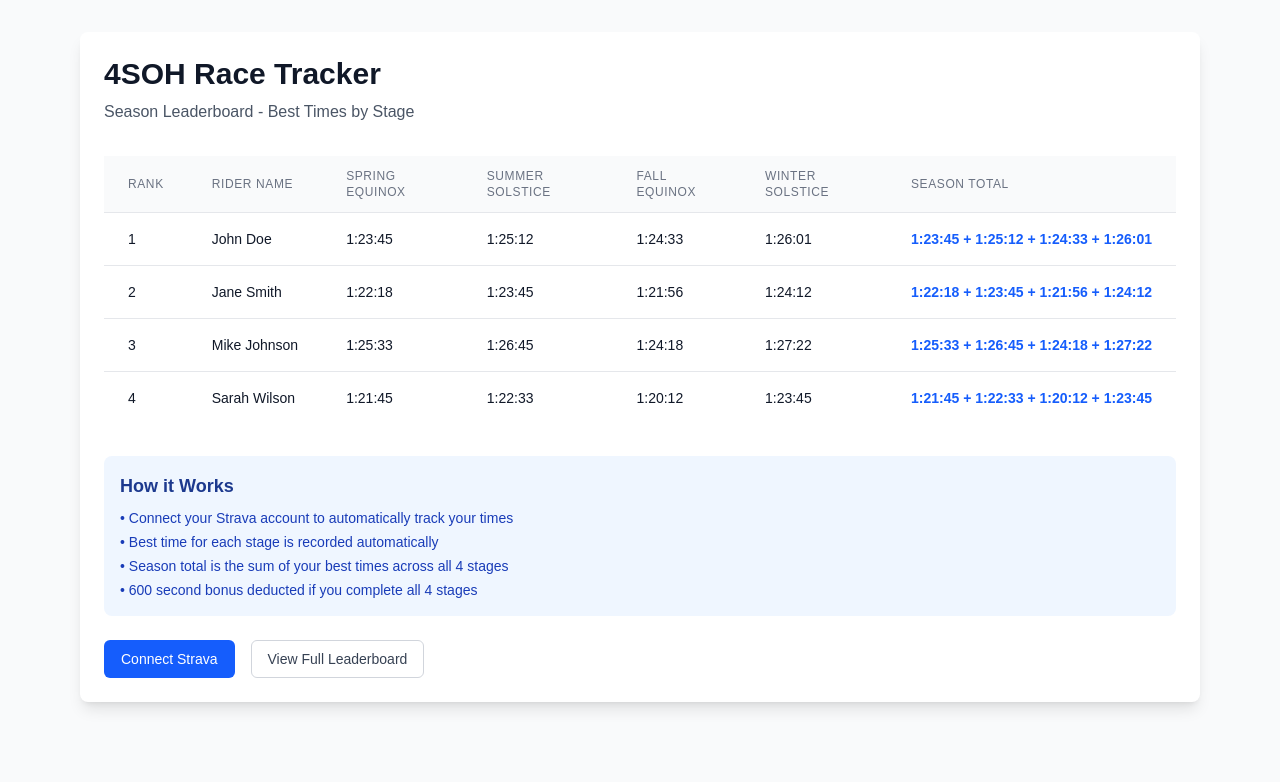
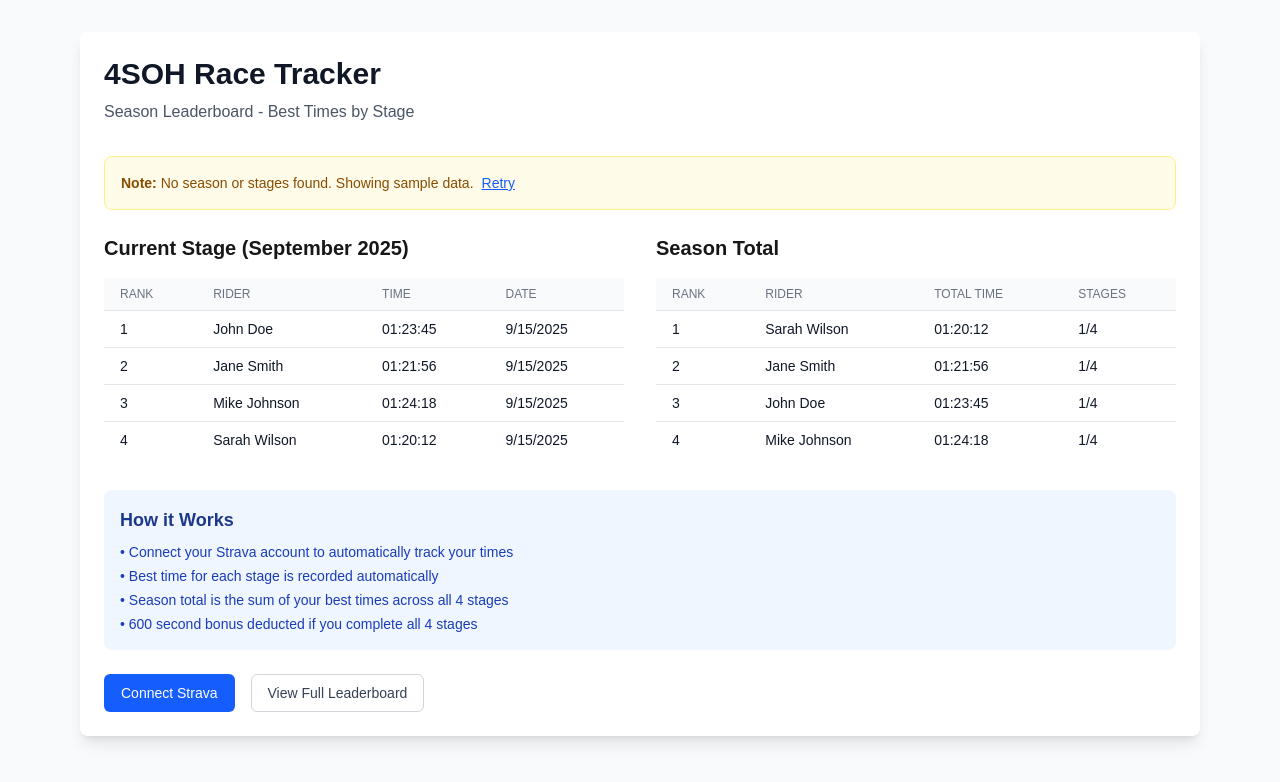
Before and after one commit to cjones88a/4soh, a Next.js app: page / in a window 1280 px wide. Shown: the top 782 px of the page. Built offline with nearby package versions, Linux system fonts and the light colour scheme; no server answers; the database is empty.

Commit message:
Add real Strava data integration
- Configure segment ID 3407862085591628422
- Add script to fetch September 2025 data from Strava
- Create API endpoint to serve real data
- Update homepage to fetch and display real data
- Fallback to mock data if no real data available

```diff
--- /dev/null
+++ b/app/api/data/route.ts
@@ -0,0 +1,69 @@
+import { NextResponse } from 'next/server';
+import { prisma } from '@/lib/db';
+import { getBestPerAthleteByStageAndSegment, getSeasonTotalOverall } from '@/lib/leaderboard';
+
+export const dynamic = 'force-dynamic';
+
+export async function GET() {
+  try {
+    // Get the current season and stages
+    const season = await prisma.season.findFirst({
+      where: { year: 2025 },
+      include: { stages: true }
+    });
+
+    if (!season || season.stages.length === 0) {
+      return NextResponse.json({
+        error: 'No season or stages found',
+        data: {
+          overall: [],
+          seasonTotal: []
+        }
+      });
+    }
+
+    // Get the overall segment
+    const overallSegment = await prisma.segment.findFirst({
+      where: { stravaSegmentId: 3407862085591628422 }
+    });
+
+    if (!overallSegment) {
+      return NextResponse.json({
+        error: 'Overall segment not found',
+        data: {
+          overall: [],
+          seasonTotal: []
+        }
+      });
+    }
+
+    // Get best efforts for the first stage (September 2025)
+    const firstStage = season.stages[0];
+    const overallData = await getBestPerAthleteByStageAndSegment(firstStage.id, overallSegment.id);
+
+    // Get season totals
+    const seasonTotals = await getSeasonTotalOverall(
+      season.stages.map(s => s.id),
+      overallSegment.id
+    );
+
+    return NextResponse.json({
+      data: {
+        overall: overallData,
+        seasonTotal: seasonTotals,
+        stage: firstStage.name,
+        segment: overallSegment.name
+      }
+    });
+
+  } catch (error) {
+    console.error('Error fetching data:', error);
+    return NextResponse.json({
+      error: 'Failed to fetch data',
+      data: {
+        overall: [],
+        seasonTotal: []
+      }
+    }, { status: 500 });
+  }
+}
--- a/app/page.tsx
+++ b/app/page.tsx
@@ -1,16 +1,89 @@
 'use client';
-import { useState } from 'react';
+import { useState, useEffect } from 'react';
 
-// Mock data for testing
-const mockRiders = [
-  { id: 1, name: 'John Doe', springTime: '1:23:45', summerTime: '1:25:12', fallTime: '1:24:33', winterTime: '1:26:01' },
-  { id: 2, name: 'Jane Smith', springTime: '1:22:18', summerTime: '1:23:45', fallTime: '1:21:56', winterTime: '1:24:12' },
-  { id: 3, name: 'Mike Johnson', springTime: '1:25:33', summerTime: '1:26:45', fallTime: '1:24:18', winterTime: '1:27:22' },
-  { id: 4, name: 'Sarah Wilson', springTime: '1:21:45', summerTime: '1:22:33', fallTime: '1:20:12', winterTime: '1:23:45' },
-];
+type RiderData = {
+  athleteName: string;
+  athleteId: string;
+  elapsedSec: number;
+  activityDate: string;
+  stravaEffortId: number;
+  activityId: number;
+};
+
+type SeasonTotal = {
+  athleteId: string;
+  athleteName: string;
+  totalElapsedSec: number;
+  stagesCompleted: number;
+};
 
 export default function HomePage() {
-  const [riders] = useState(mockRiders);
+  const [riders, setRiders] = useState<RiderData[]>([]);
+  const [seasonTotals, setSeasonTotals] = useState<SeasonTotal[]>([]);
+  const [loading, setLoading] = useState(true);
+  const [error, setError] = useState<string | null>(null);
+
+  useEffect(() => {
+    fetchData();
+  }, []);
+
+  const fetchData = async () => {
+    try {
+      setLoading(true);
+      const response = await fetch('/api/data');
+      const result = await response.json();
+
+      if (result.error) {
+        setError(result.error);
+        // Fall back to mock data if no real data
+        setMockData();
+      } else {
+        setRiders(result.data.overall || []);
+        setSeasonTotals(result.data.seasonTotal || []);
+      }
+    } catch (err) {
+      console.error('Error fetching data:', err);
+      setError('Failed to load data');
+      setMockData();
+    } finally {
+      setLoading(false);
+    }
+  };
+
+  const setMockData = () => {
+    setRiders([
+      { athleteName: 'John Doe', athleteId: '1', elapsedSec: 5025, activityDate: '2025-09-15', stravaEffortId: 1, activityId: 1 },
+      { athleteName: 'Jane Smith', athleteId: '2', elapsedSec: 4916, activityDate: '2025-09-15', stravaEffortId: 2, activityId: 2 },
+      { athleteName: 'Mike Johnson', athleteId: '3', elapsedSec: 5058, activityDate: '2025-09-15', stravaEffortId: 3, activityId: 3 },
+      { athleteName: 'Sarah Wilson', athleteId: '4', elapsedSec: 4812, activityDate: '2025-09-15', stravaEffortId: 4, activityId: 4 },
+    ]);
+    setSeasonTotals([
+      { athleteId: '4', athleteName: 'Sarah Wilson', totalElapsedSec: 4812, stagesCompleted: 1 },
+      { athleteId: '2', athleteName: 'Jane Smith', totalElapsedSec: 4916, stagesCompleted: 1 },
+      { athleteId: '1', athleteName: 'John Doe', totalElapsedSec: 5025, stagesCompleted: 1 },
+      { athleteId: '3', athleteName: 'Mike Johnson', totalElapsedSec: 5058, stagesCompleted: 1 },
+    ]);
+  };
+
+  function secondsToHMS(total: number) {
+    const h = Math.floor(total / 3600);
+    const m = Math.floor((total % 3600) / 60);
+    const s = total % 60;
+    return [h, m, s].map((v) => String(v).padStart(2, '0')).join(':');
+  }
+
+  if (loading) {
+    return (
+      <div className="min-h-screen bg-gray-50 py-8">
+        <div className="max-w-6xl mx-auto px-4">
+          <div className="bg-white rounded-lg shadow-lg p-6 text-center">
+            <div className="animate-spin rounded-full h-12 w-12 border-b-2 border-blue-600 mx-auto"></div>
+            <p className="mt-4 text-gray-600">Loading race data...</p>
+          </div>
+        </div>
+      </div>
+    );
+  }
 
   return (
     <div className="min-h-screen bg-gray-50 py-8">
@@ -19,61 +92,71 @@ export default function HomePage() {
           <h1 className="text-3xl font-bold text-gray-900 mb-2">4SOH Race Tracker</h1>
           <p className="text-gray-600 mb-8">Season Leaderboard - Best Times by Stage</p>
 
+          {error && (
+            <div className="mb-6 p-4 bg-yellow-50 border border-yellow-200 rounded-lg">
+              <p className="text-yellow-800 text-sm">
+                <strong>Note:</strong> {error}. Showing sample data.
+                <button onClick={fetchData} className="ml-2 text-blue-600 underline">Retry</button>
+              </p>
+            </div>
+          )}
+
+          <div className="grid grid-cols-1 lg:grid-cols-2 gap-8">
+            {/* Current Stage Leaderboard */}
+            <div>
+              <h2 className="text-xl font-semibold mb-4">Current Stage (September 2025)</h2>
               <div className="overflow-x-auto">
                 <table className="min-w-full divide-y divide-gray-200">
                   <thead className="bg-gray-50">
                     <tr>
-                  <th className="px-6 py-3 text-left text-xs font-medium text-gray-500 uppercase tracking-wider">
-                    Rank
-                  </th>
-                  <th className="px-6 py-3 text-left text-xs font-medium text-gray-500 uppercase tracking-wider">
-                    Rider Name
-                  </th>
-                  <th className="px-6 py-3 text-left text-xs font-medium text-gray-500 uppercase tracking-wider">
-                    Spring Equinox
-                  </th>
-                  <th className="px-6 py-3 text-left text-xs font-medium text-gray-500 uppercase tracking-wider">
-                    Summer Solstice
-                  </th>
-                  <th className="px-6 py-3 text-left text-xs font-medium text-gray-500 uppercase tracking-wider">
-                    Fall Equinox
-                  </th>
-                  <th className="px-6 py-3 text-left text-xs font-medium text-gray-500 uppercase tracking-wider">
-                    Winter Solstice
-                  </th>
-                  <th className="px-6 py-3 text-left text-xs font-medium text-gray-500 uppercase tracking-wider">
-                    Season Total
-                  </th>
+                      <th className="px-4 py-2 text-left text-xs font-medium text-gray-500 uppercase">Rank</th>
+                      <th className="px-4 py-2 text-left text-xs font-medium text-gray-500 uppercase">Rider</th>
+                      <th className="px-4 py-2 text-left text-xs font-medium text-gray-500 uppercase">Time</th>
+                      <th className="px-4 py-2 text-left text-xs font-medium text-gray-500 uppercase">Date</th>
                     </tr>
                   </thead>
                   <tbody className="bg-white divide-y divide-gray-200">
                     {riders.map((rider, index) => (
-                  <tr key={rider.id} className="hover:bg-gray-50">
-                    <td className="px-6 py-4 whitespace-nowrap text-sm font-medium text-gray-900">
-                      {index + 1}
-                    </td>
-                    <td className="px-6 py-4 whitespace-nowrap text-sm font-medium text-gray-900">
-                      {rider.name}
-                    </td>
-                    <td className="px-6 py-4 whitespace-nowrap text-sm text-gray-900">
-                      {rider.springTime}
-                    </td>
-                    <td className="px-6 py-4 whitespace-nowrap text-sm text-gray-900">
-                      {rider.summerTime}
-                    </td>
-                    <td className="px-6 py-4 whitespace-nowrap text-sm text-gray-900">
-                      {rider.fallTime}
-                    </td>
-                    <td className="px-6 py-4 whitespace-nowrap text-sm text-gray-900">
-                      {rider.winterTime}
-                    </td>
-                    <td className="px-6 py-4 whitespace-nowrap text-sm font-semibold text-blue-600">
-                      {rider.springTime} + {rider.summerTime} + {rider.fallTime} + {rider.winterTime}
+                      <tr key={rider.athleteId} className="hover:bg-gray-50">
+                        <td className="px-4 py-2 text-sm font-medium text-gray-900">{index + 1}</td>
+                        <td className="px-4 py-2 text-sm font-medium text-gray-900">{rider.athleteName}</td>
+                        <td className="px-4 py-2 text-sm text-gray-900">{secondsToHMS(rider.elapsedSec)}</td>
+                        <td className="px-4 py-2 text-sm text-gray-900">
+                          {new Date(rider.activityDate).toLocaleDateString()}
                         </td>
                       </tr>
                     ))}
                   </tbody>
                 </table>
+              </div>
+            </div>
+
+            {/* Season Total */}
+            <div>
+              <h2 className="text-xl font-semibold mb-4">Season Total</h2>
+              <div className="overflow-x-auto">
+                <table className="min-w-full divide-y divide-gray-200">
+                  <thead className="bg-gray-50">
+                    <tr>
+                      <th className="px-4 py-2 text-left text-xs font-medium text-gray-500 uppercase">Rank</th>
+                      <th className="px-4 py-2 text-left text-xs font-medium text-gray-500 uppercase">Rider</th>
+                      <th className="px-4 py-2 text-left text-xs font-medium text-gray-500 uppercase">Total Time</th>
+                      <th className="px-4 py-2 text-left text-xs font-medium text-gray-500 uppercase">Stages</th>
+                    </tr>
+                  </thead>
+                  <tbody className="bg-white divide-y divide-gray-200">
+                    {seasonTotals.map((rider, index) => (
+                      <tr key={rider.athleteId} className="hover:bg-gray-50">
+                        <td className="px-4 py-2 text-sm font-medium text-gray-900">{index + 1}</td>
+                        <td className="px-4 py-2 text-sm font-medium text-gray-900">{rider.athleteName}</td>
+                        <td className="px-4 py-2 text-sm text-gray-900">{secondsToHMS(rider.totalElapsedSec)}</td>
+                        <td className="px-4 py-2 text-sm text-gray-900">{rider.stagesCompleted}/4</td>
+                      </tr>
+                    ))}
+                  </tbody>
+                </table>
+              </div>
+            </div>
           </div>
 
           <div className="mt-8 p-4 bg-blue-50 rounded-lg">
--- a/config/segments.ts
+++ b/config/segments.ts
@@ -1,9 +1,9 @@
 export type SegmentKeys = 'OVERALL' | 'DOWNHILL_A' | 'DOWNHILL_B' | 'CLIMB_A' | 'CLIMB_B';
 
 export const SEGMENTS: Record<SegmentKeys, number> = {
-  OVERALL: 0,      // TODO: replace with actual Strava Segment ID
-  DOWNHILL_A: 0,   // TODO: replace with actual ID
-  DOWNHILL_B: 0,   // TODO: replace with actual ID
-  CLIMB_A: 0,      // TODO: replace with actual ID
-  CLIMB_B: 0,      // TODO: replace with actual ID
+  OVERALL: 3407862085591628422,  // Your Strava segment ID
+  DOWNHILL_A: 0,   // TODO: add other segment IDs if needed
+  DOWNHILL_B: 0,   // TODO: add other segment IDs if needed
+  CLIMB_A: 0,      // TODO: add other segment IDs if needed
+  CLIMB_B: 0,      // TODO: add other segment IDs if needed
 };
--- a/package.json
+++ b/package.json
@@ -9,7 +9,8 @@
     "lint": "eslint",
     "db:setup": "tsx scripts/setup-db.ts",
     "db:push": "prisma db push",
-    "db:generate": "prisma generate"
+    "db:generate": "prisma generate",
+    "fetch-strava": "tsx scripts/fetch-strava-data.ts"
   },
   "dependencies": {
     "@prisma/client": "^6.16.3",
--- /dev/null
+++ b/scripts/fetch-strava-data.ts
@@ -0,0 +1,117 @@
+import { PrismaClient } from '@prisma/client';
+import { fetchSegmentEfforts } from '../lib/strava';
+import { SEGMENTS } from '../config/segments';
+
+const prisma = new PrismaClient();
+
+async function fetchAndStoreSegmentData() {
+  console.log('Fetching Strava segment data...');
+
+  const accessToken = process.env.STRAVA_ACCESS_TOKEN; // You'll need to get this from your Strava account
+  if (!accessToken) {
+    console.error('Please set STRAVA_ACCESS_TOKEN in your .env file');
+    console.log('Get it from: https://www.strava.com/settings/api');
+    return;
+  }
+
+  const segmentId = SEGMENTS.OVERALL;
+  const startDate = new Date('2025-09-01T00:00:00Z');
+  const endDate = new Date('2025-09-30T23:59:59Z');
+
+  try {
+    console.log(`Fetching efforts for segment ${segmentId} from ${startDate.toISOString()} to ${endDate.toISOString()}`);
+
+    const efforts = await fetchSegmentEfforts({
+      accessToken,
+      segmentId,
+      startDate,
+      endDate,
+      perPage: 200
+    });
+
+    console.log(`Found ${efforts.length} efforts`);
+
+    // Create or update segment
+    const segment = await prisma.segment.upsert({
+      where: { stravaSegmentId: segmentId },
+      update: {},
+      create: {
+        name: '4SOH Race Segment',
+        stravaSegmentId: segmentId,
+        type: 'OVERALL',
+        lane: 'NONE',
+      },
+    });
+
+    // Create a season and stage for September 2025
+    const season = await prisma.season.upsert({
+      where: { year: 2025 },
+      update: {},
+      create: { year: 2025 },
+    });
+
+    const stage = await prisma.stage.upsert({
+      where: {
+        seasonId_name: {
+          seasonId: season.id,
+          name: 'Fall Equinox'
+        }
+      },
+      update: {
+        startsOn: startDate,
+        endsOn: endDate,
+      },
+      create: {
+        seasonId: season.id,
+        name: 'Fall Equinox',
+        startsOn: startDate,
+        endsOn: endDate,
+      },
+    });
+
+    // Process each effort
+    for (const effort of efforts) {
+      try {
+        // Create or update athlete
+        const athlete = await prisma.athlete.upsert({
+          where: { stravaAthleteId: effort.activity.athlete?.id || 0 },
+          update: {},
+          create: {
+            stravaAthleteId: effort.activity.athlete?.id || 0,
+            name: `Athlete ${effort.activity.athlete?.id || 'Unknown'}`,
+          },
+        });
+
+        // Store the effort
+        await prisma.effort.upsert({
+          where: { stravaEffortId: effort.id },
+          update: {
+            elapsedSec: effort.elapsed_time,
+            activityDate: new Date(effort.start_date),
+          },
+          create: {
+            athleteId: athlete.id,
+            stageId: stage.id,
+            segmentId: segment.id,
+            stravaEffortId: effort.id,
+            activityId: effort.activity.id,
+            activityDate: new Date(effort.start_date),
+            elapsedSec: effort.elapsed_time,
+          },
+        });
+
+        console.log(`Stored effort: ${effort.elapsed_time}s by athlete ${athlete.stravaAthleteId}`);
+      } catch (error) {
+        console.error(`Error processing effort ${effort.id}:`, error);
+      }
+    }
+
+    console.log('Data fetch complete!');
+  } catch (error) {
+    console.error('Error fetching Strava data:', error);
+  } finally {
+    await prisma.$disconnect();
+  }
+}
+
+fetchAndStoreSegmentData();
```
Lines whose indentation alone changed are shown as unchanged.
